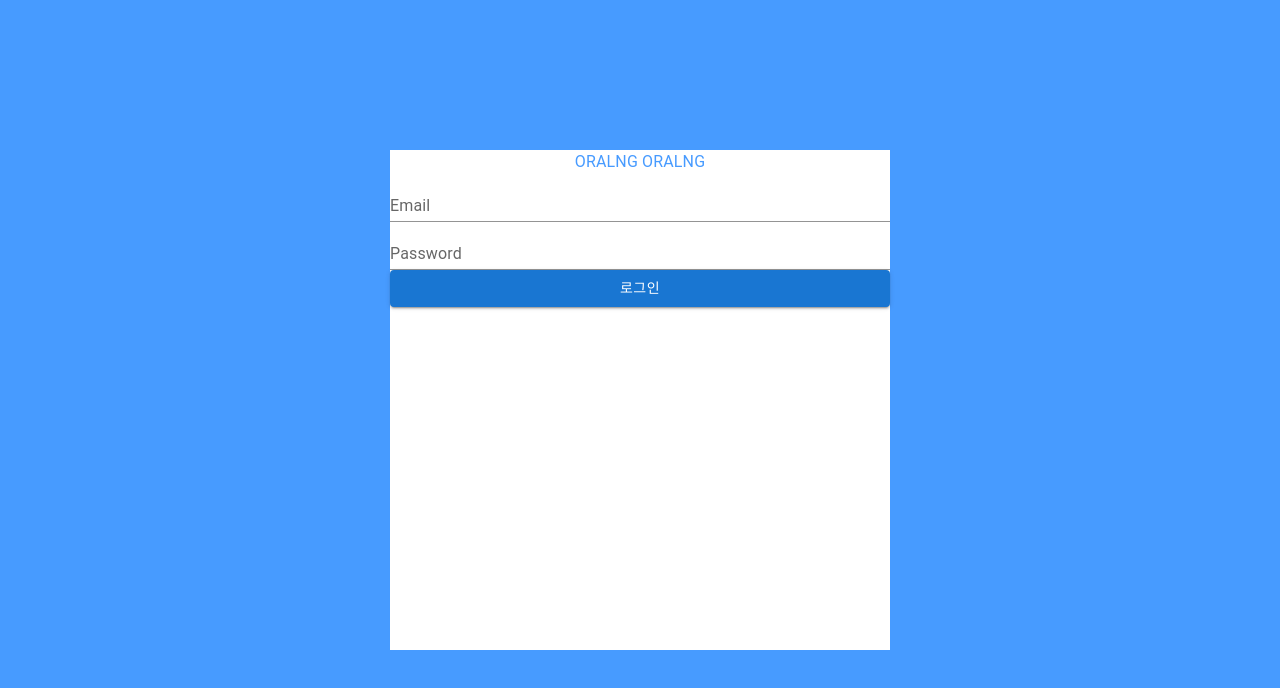
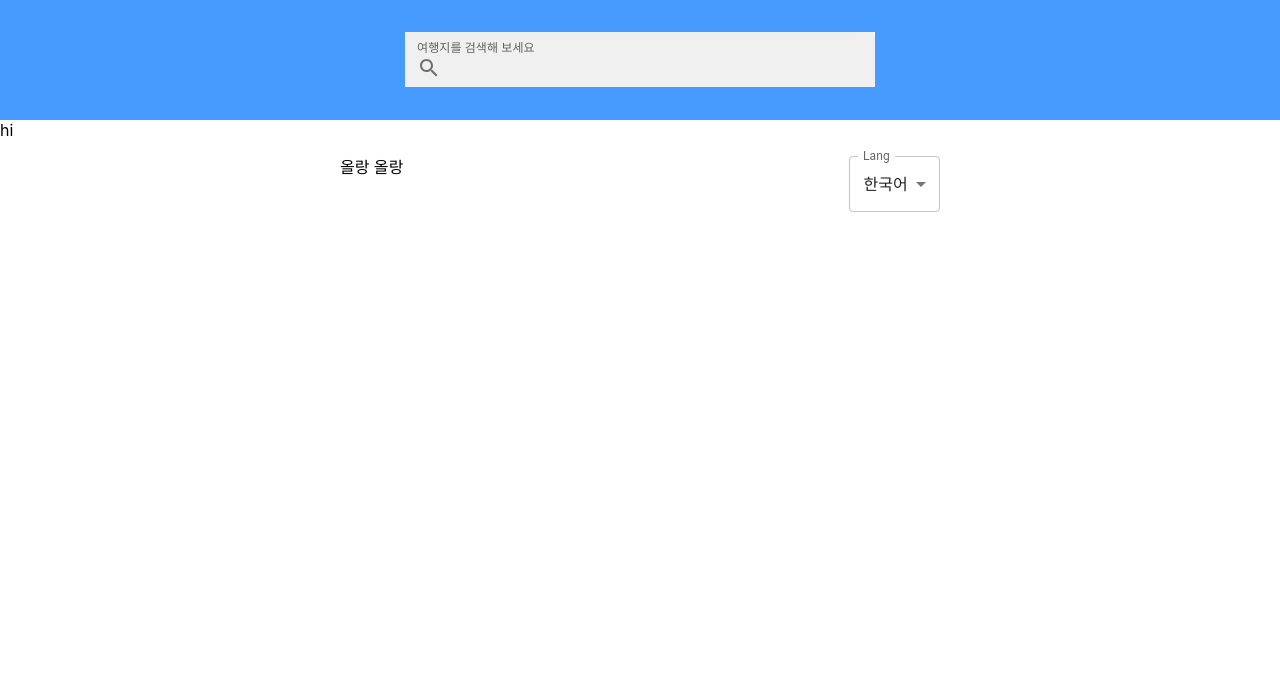
Before and after one commit to Dokkabei97/oralngoralng, a Next.js app in the folder oralngoralng-admin-front/: page / in a window 1280 px wide. Shown: the top 688 px of the page. Built offline with nearby package versions, Linux system fonts and the light colour scheme.

Commit message:
feat: auth 페이지 분리

```diff
--- a/oralngoralng-admin-front/pages/index.tsx
+++ b/oralngoralng-admin-front/pages/index.tsx
@@ -1,46 +1,15 @@
 import type {NextPage} from 'next'
 
 import Layout from "../components/Layout/Layout";
-import Box from "@mui/material/Box";
-import Typography from "@mui/material/Typography";
-import Auth from "../components/auth/Auth";
-import {Button, Grid, TextField} from '@mui/material';
-import styles from 'pages/_auth_page.module.scss';
+
 
 const Home: NextPage = () => {
     return (
-        <Auth>
-            <Box className={styles.box} xs={12}>
-                <Grid container spacing={2}>
-                    <Grid item xs={12}>
-                        <Typography className={styles.typography}>ORALNG ORALNG</Typography>
-                        <TextField
-                            id="standard-search"
-                            label="Email"
-                            variant="standard"
-                            fullWidth
-                            className={styles.searchField}
-                        />
-                        <TextField
-                            id="standard-password-input"
-                            label="Password"
-                            type="password"
-                            autoComplete="current-password"
-                            variant="standard"
-                            fullWidth
-                            className={styles.passwordField}
-                        />
-                        <Button
-                            variant="contained"
-                            fullWidth
-                            className={styles.loginButton}
-                        >
-                            로그인
-                        </Button>
-                    </Grid>
-                </Grid>
-            </Box>
-        </Auth>
+        <Layout>
+            <div>
+                hi
+            </div>
+        </Layout>
     )
 }
 
```
Also changed, not shown: oralngoralng-admin-front/pages/auth/index.tsx (+17 -18 lines), oralngoralng-admin-front/pages/auth/_auth_page.module.scss (renamed from oralngoralng-admin-front/pages/_auth_page.module.scss).
